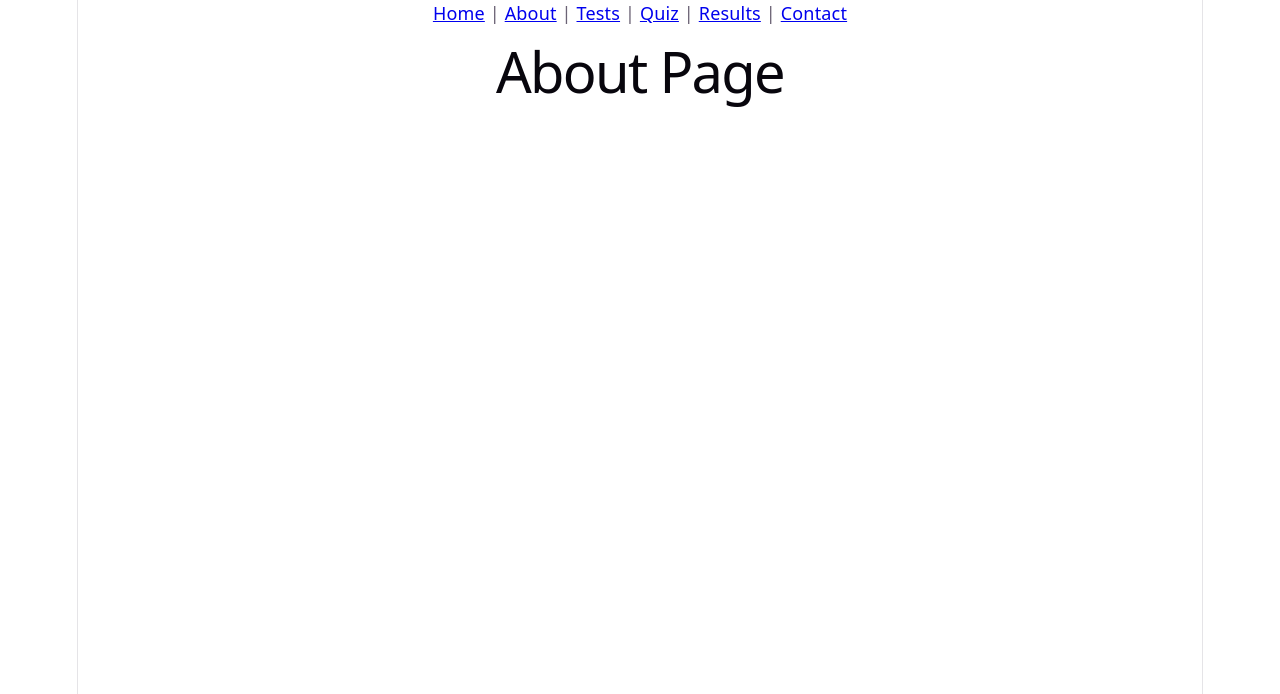
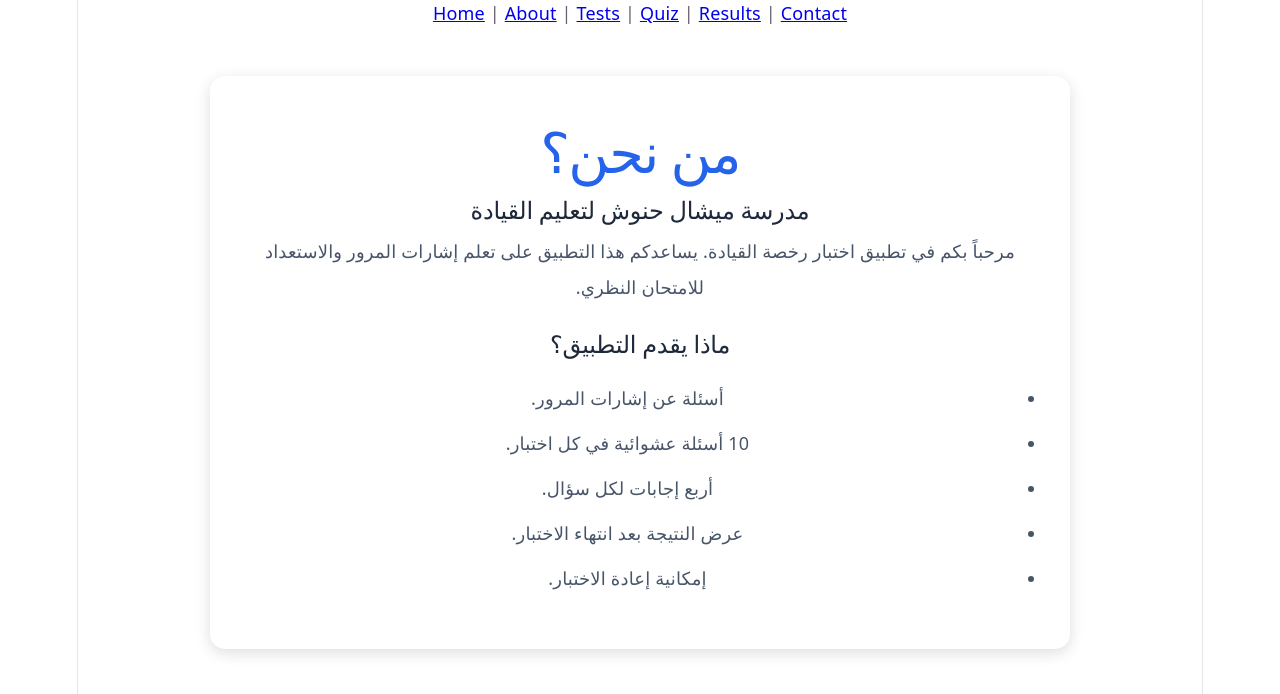
Before and after one commit to majdmouhamma1-rgb/majd-driving-schoolweb2, a React (Vite) app: page /about in a window 1280 px wide. Shown: the top 694 px of the page. Built offline with nearby package versions, Linux system fonts and the light colour scheme.

Commit message:
Add Arabic about page

```diff
--- /dev/null
+++ b/src/css/About.css
@@ -0,0 +1,37 @@
+
+.about {
+  max-width: 800px;
+  margin: 50px auto;
+  padding: 30px;
+  background: white;
+  border-radius: 15px;
+  box-shadow: 0 4px 15px #0002;
+}
+
+.about h1 {
+  color: #2563eb;
+  text-align: center;
+}
+
+.about h2 {
+  color: #1e293b;
+  margin-top: 25px;
+}
+
+.about p {
+  line-height: 2;
+  color: #475569;
+}
+
+.about ul {
+  line-height: 2.5;
+  color: #475569;
+  padding-right: 25px;
+}
+
+@media (max-width: 600px) {
+  .about {
+    margin: 20px;
+    padding: 20px;
+  }
+}
--- a/src/pages/About.jsx
+++ b/src/pages/About.jsx
@@ -1,3 +1,28 @@
+
+import "../css/About.css";
+
 export default function About() {
-  return <h1>About Page</h1>;
+  return (
+    <main className="about" dir="rtl">
+      <h1>من نحن؟</h1>
+
+      <h2>مدرسة ميشال حنوش لتعليم القيادة</h2>
+
+      <p>
+        مرحباً بكم في تطبيق اختبار رخصة القيادة.
+        يساعدكم هذا التطبيق على تعلم إشارات المرور
+        والاستعداد للامتحان النظري.
+      </p>
+
+      <h2>ماذا يقدم التطبيق؟</h2>
+
+      <ul>
+        <li>أسئلة عن إشارات المرور.</li>
+        <li>10 أسئلة عشوائية في كل اختبار.</li>
+        <li>أربع إجابات لكل سؤال.</li>
+        <li>عرض النتيجة بعد انتهاء الاختبار.</li>
+        <li>إمكانية إعادة الاختبار.</li>
+      </ul>
+    </main>
+  );
 }
```
